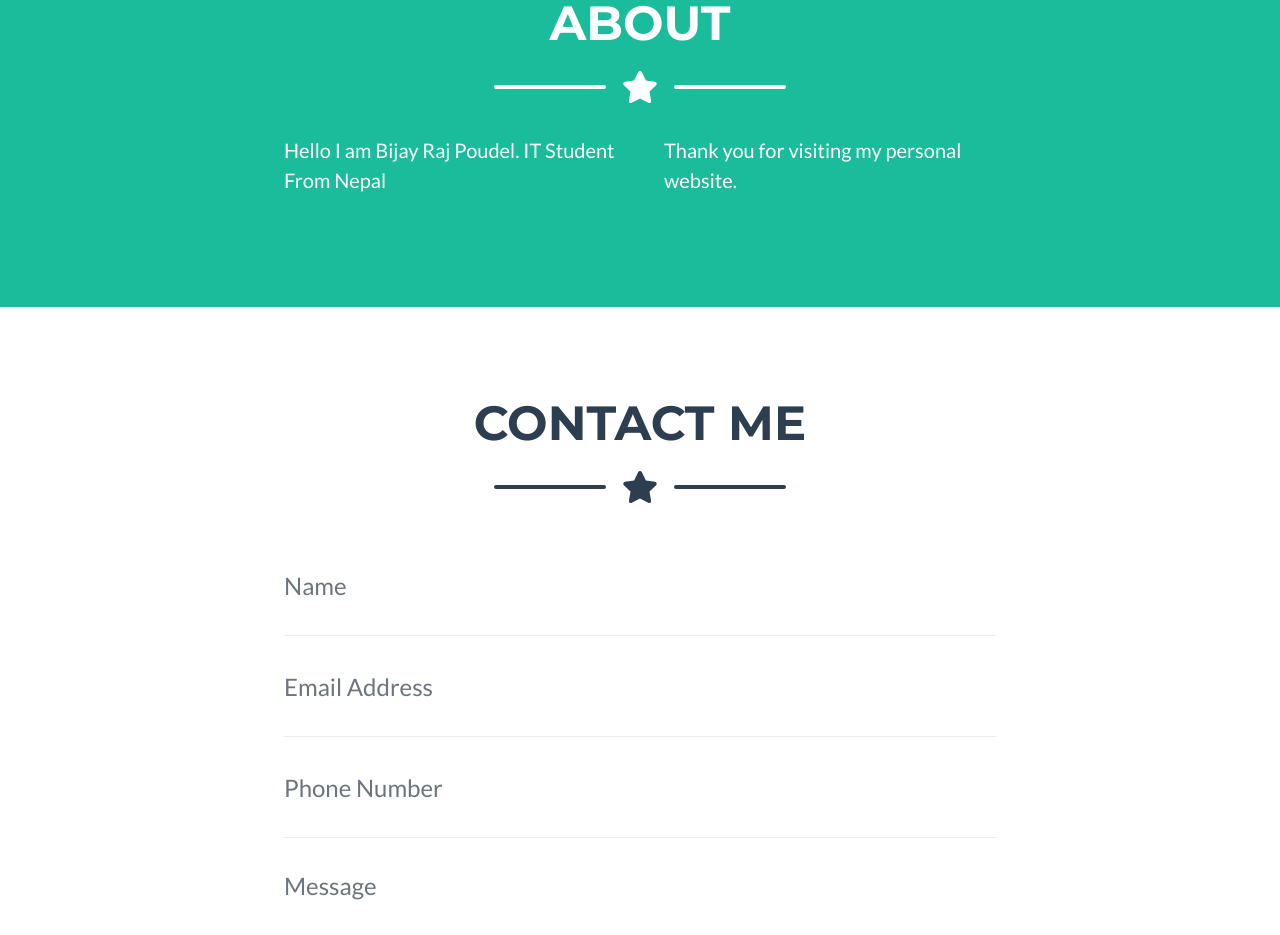
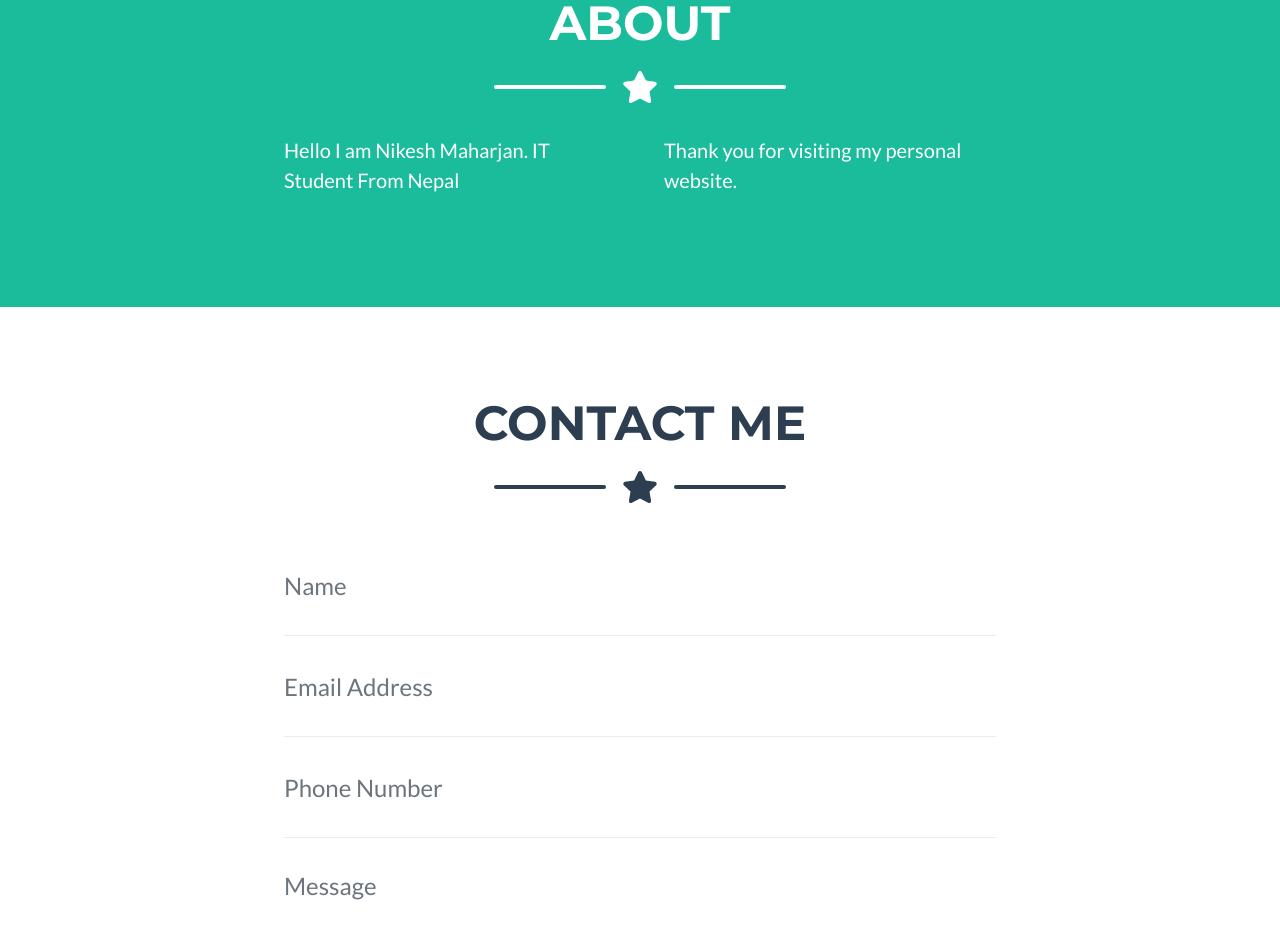
Before and after one commit to Nike-k/nike, a plain HTML site: page index.html in a window 1280 px wide. Shown: the part 1727-2662 px from the top of the page. Drawn offline with nearby package versions, Linux system fonts and the light colour scheme.

Commit message:
Add files via upload

```diff
--- a/index.html
+++ b/index.html
@@ -134,7 +134,7 @@
                 </div>
                 <!-- About Section Content-->
                 <div class="row">
-                    <div class="col-lg-4 ml-auto"><p class="lead">Hello I am Bijay Raj Poudel. IT Student From Nepal</p></div>
+                    <div class="col-lg-4 ml-auto"><p class="lead">Hello I am Nikesh Maharjan. IT Student From Nepal</p></div>
                     <div class="col-lg-4 mr-auto"><p class="lead">Thank you for visiting my personal website.</p></div>
                 </div>
             </div>
```
